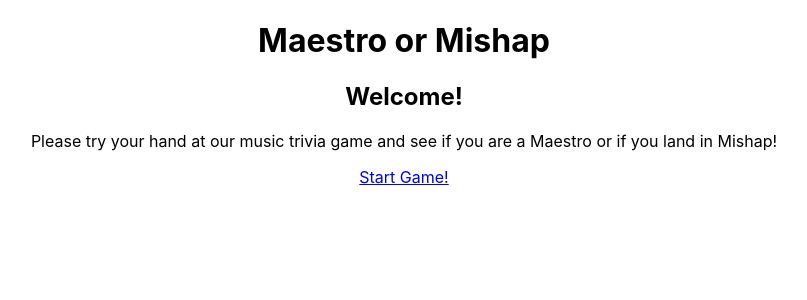
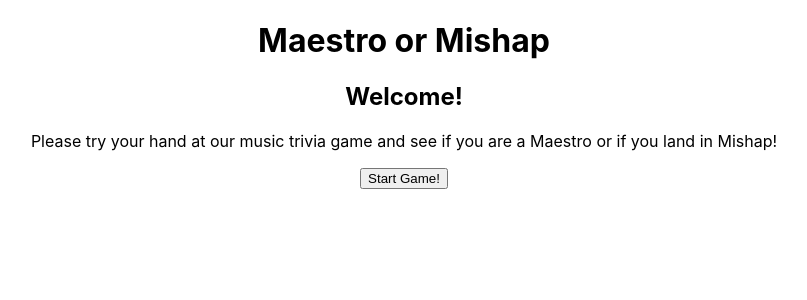
Before and after one commit to ShaunaMyers/maestro-or-mishap, a React (Create React App) app in the folder maestro-or-mishap/: page / in a window 1280 px wide. Shown: the top 300 px of the page, without its empty margins (236-1043 px from the left). Built offline with nearby package versions, Linux system fonts and the light colour scheme; no server answers.

Commit message:
Place button element inside of Link

```diff
--- a/maestro-or-mishap/src/components/Greeting/Greeting.js
+++ b/maestro-or-mishap/src/components/Greeting/Greeting.js
@@ -6,7 +6,7 @@ const Greeting = ({handleDisplayQuestion}) => {
             <h2>Welcome!</h2>
             <p>Please try your hand at our music trivia game and see if you are a Maestro or if you land in Mishap!</p>
             {/* <button onClick={() => handleDisplayQuestion(0)}>Start Game!</button> */}
-            <Link exact to='/question/0' activeClassName='greeting-btn-clicked' className='greeting-btn'>Start Game!</Link>
+            <Link to='/question/0'><button>Start Game!</button></Link>
         </section>
     )
 }
```
